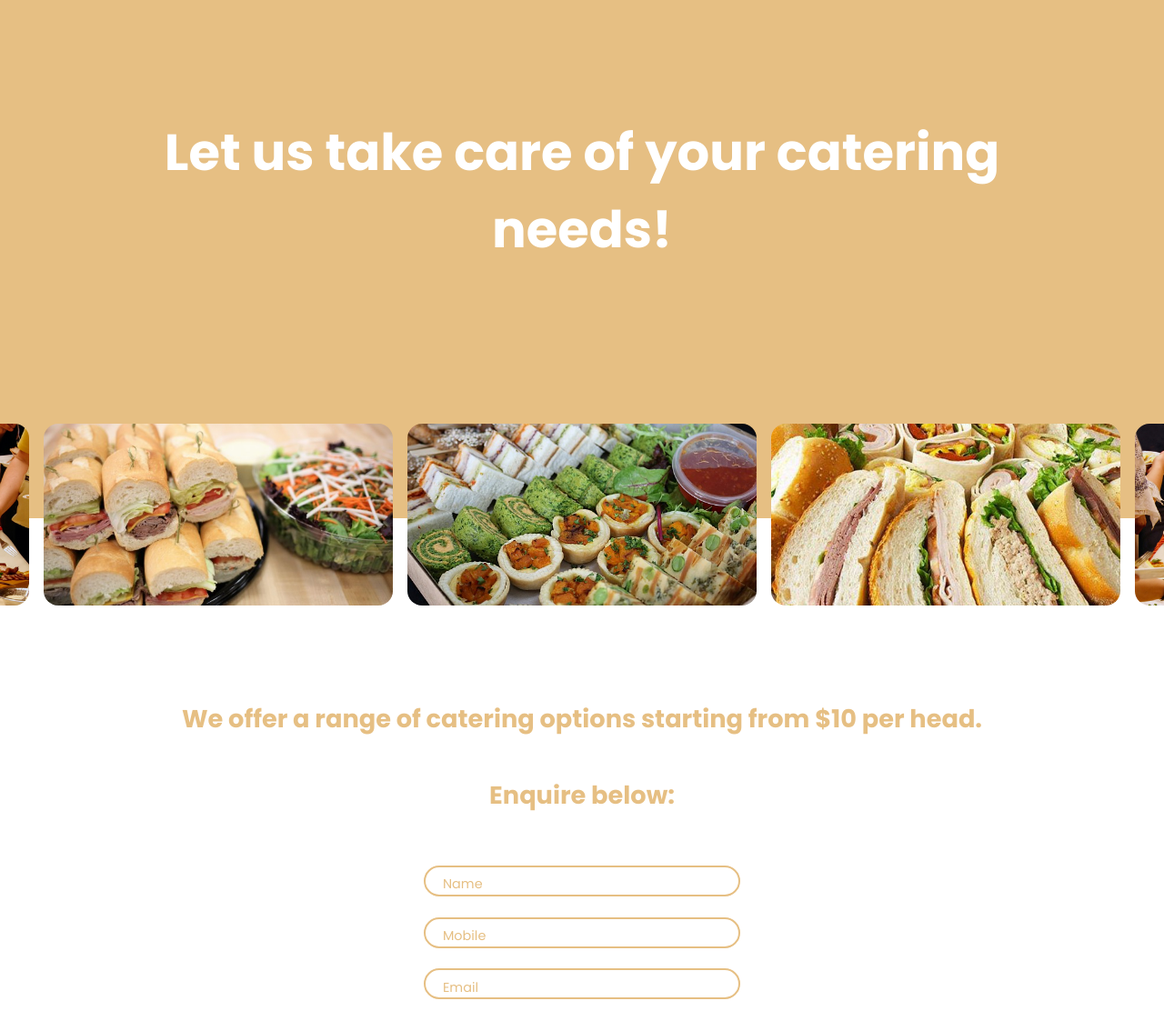
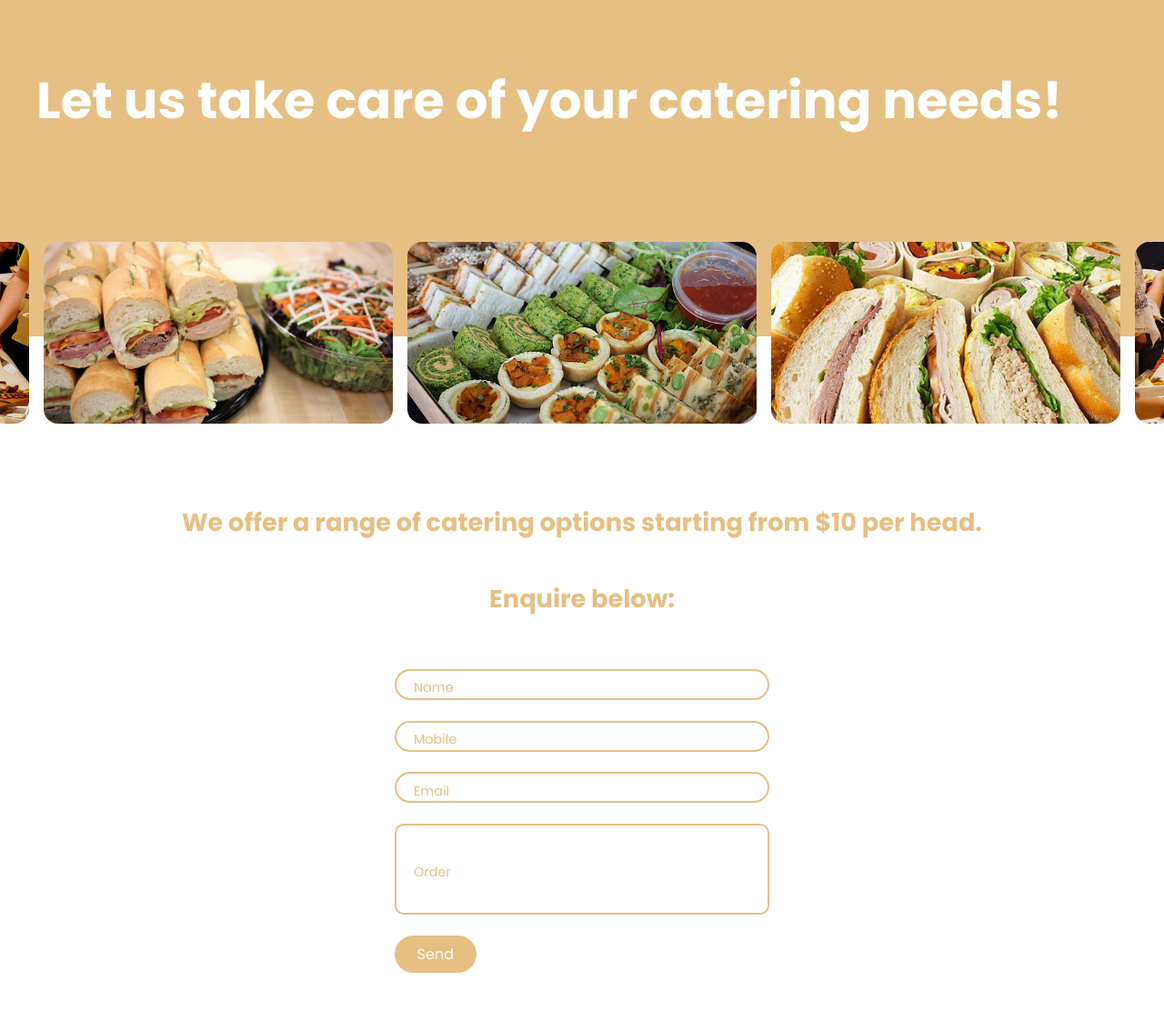
Before and after one commit to auauwolff/tap-grind, a plain HTML site: page catering.html in a window 1280 px wide. Shown: the part 150-1262 px from the top of the page at 91% size. Drawn offline with nearby package versions, Linux system fonts and the light colour scheme.

Commit message:
catering pg moble

```diff
--- a/css/_catering.scss
+++ b/css/_catering.scss
@@ -2,8 +2,8 @@
     position: relative;
     right: 0;
     width: 100%;
-    min-height: 90vh;
-    padding: 100px;
+    min-height: 65vh;
+    padding: 0px 40px;
     display: flex;
     justify-content: space-between;
     align-items: center;
@@ -44,7 +44,6 @@
   .foodcarousel{
     width: 100%;
     margin-top: -9em;
-    margin-bottom: 1em;
     z-index: 100;
 
             @include for-tablet-landscape-up {
@@ -73,8 +72,8 @@
 
         h2{
             text-align: center;
-            font-size: 1.2rem;
-            padding: 80px 50px 0px;
+            font-size: 1.4rem;
+            padding: 80px 28px 0px;
             color: $primary;
 
             @include for-tablet-landscape-up {
@@ -90,6 +89,7 @@
 }
 
 
+
 button.slick-prev {
     font-size: 0;
     border: none;
--- a/css/_contactus.scss
+++ b/css/_contactus.scss
@@ -34,7 +34,7 @@ input, textarea{
         align-items: center;
         flex-direction: column;
        // border-radius: 1em;
-        padding: 40px 70px 25px 70px;
+        padding: 40px 30px 0px 30px;
 
                 @include for-tablet-landscape-up{
                   width: 70%;
```
Also changed, not shown: catering.html (+1 -1 lines), css/style.css.
